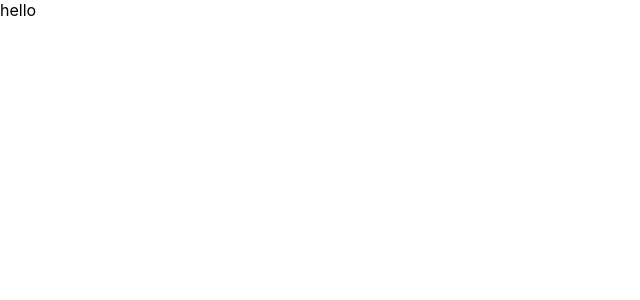
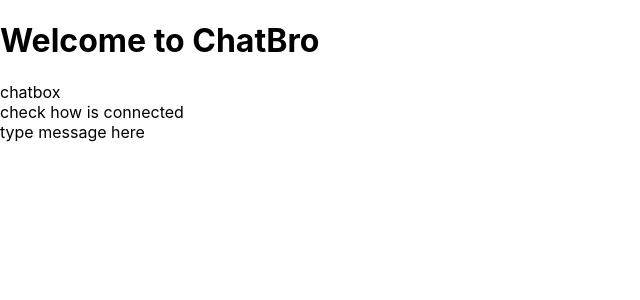
Before and after one commit to Oryanab/chat-room-sse-task, a React (Create React App) app: page /chat in a window 1280 px wide. Shown: the top 300 px of the page, without its empty margins (0-640 px from the left). Built offline with nearby package versions, Linux system fonts and the light colour scheme.

Commit message:
initial setup of frontend router and components

```diff
--- a/package.json
+++ b/package.json
@@ -12,6 +12,7 @@
     "mongoose": "^6.0.14",
     "react": "^17.0.2",
     "react-dom": "^17.0.2",
+    "react-router-dom": "^6.0.2",
     "react-scripts": "4.0.3",
     "web-vitals": "^1.1.2"
   },
--- a/src/App.js
+++ /dev/null
@@ -1,5 +0,0 @@
-function App() {
-  return <div>hello</div>;
-}
-
-export default App;
--- /dev/null
+++ b/src/Components/App.jsx
@@ -0,0 +1,35 @@
+import { BrowserRouter as Router, Route, Routes, Link } from "react-router-dom";
+import Chatbox from "./Chatbox";
+import ConnectedUsers from "./ConnectedUsers";
+import LoginForm from "./LoginForm";
+import TypeMessage from "./TypeMessage";
+
+function App() {
+  return (
+    <>
+      <Router>
+        <div id="welcome">
+          <h1>Welcome to ChatBro</h1>
+          <div>
+            <Routes>
+              <Route exact path="/" element={<LoginForm />} />
+              <Route
+                exact
+                path="/chat"
+                element={
+                  <>
+                    <Chatbox />
+                    <ConnectedUsers />
+                    <TypeMessage />
+                  </>
+                }
+              />
+            </Routes>
+          </div>
+        </div>
+      </Router>
+    </>
+  );
+}
+
+export default App;
--- /dev/null
+++ b/src/Components/Chatbox.jsx
@@ -0,0 +1,5 @@
+import React from "react";
+
+export default function Chatbox() {
+  return <div>chatbox</div>;
+}
--- /dev/null
+++ b/src/Components/ConnectedUsers.jsx
@@ -0,0 +1,5 @@
+import React from "react";
+
+export default function ConnectedUsers() {
+  return <div>check how is connected</div>;
+}
--- /dev/null
+++ b/src/Components/LoginForm.jsx
@@ -0,0 +1,5 @@
+import React from "react";
+
+export default function LoginForm() {
+  return <div>log in here</div>;
+}
--- /dev/null
+++ b/src/Components/TypeMessage.jsx
@@ -0,0 +1,5 @@
+import React from "react";
+
+export default function TypeMessage() {
+  return <div>type message here</div>;
+}
--- a/src/index.js
+++ b/src/index.js
@@ -1,7 +1,7 @@
 import React from "react";
 import ReactDOM from "react-dom";
-import "./index.css";
-import App from "./App";
+import "./Styles/index.css";
+import App from "./Components/App.jsx";
 
 ReactDOM.render(
   <React.StrictMode>
```
Also changed, not shown: src/Styles/index.css (renamed from src/index.css), 1 other file (tests, documents, lock files or other folders).
